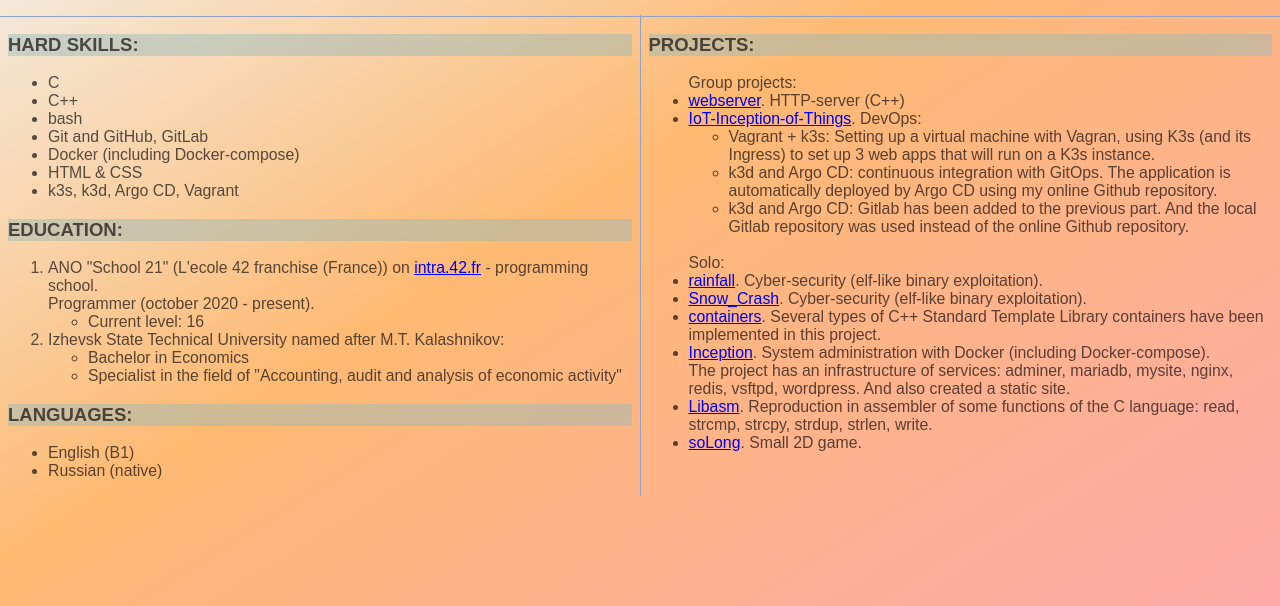
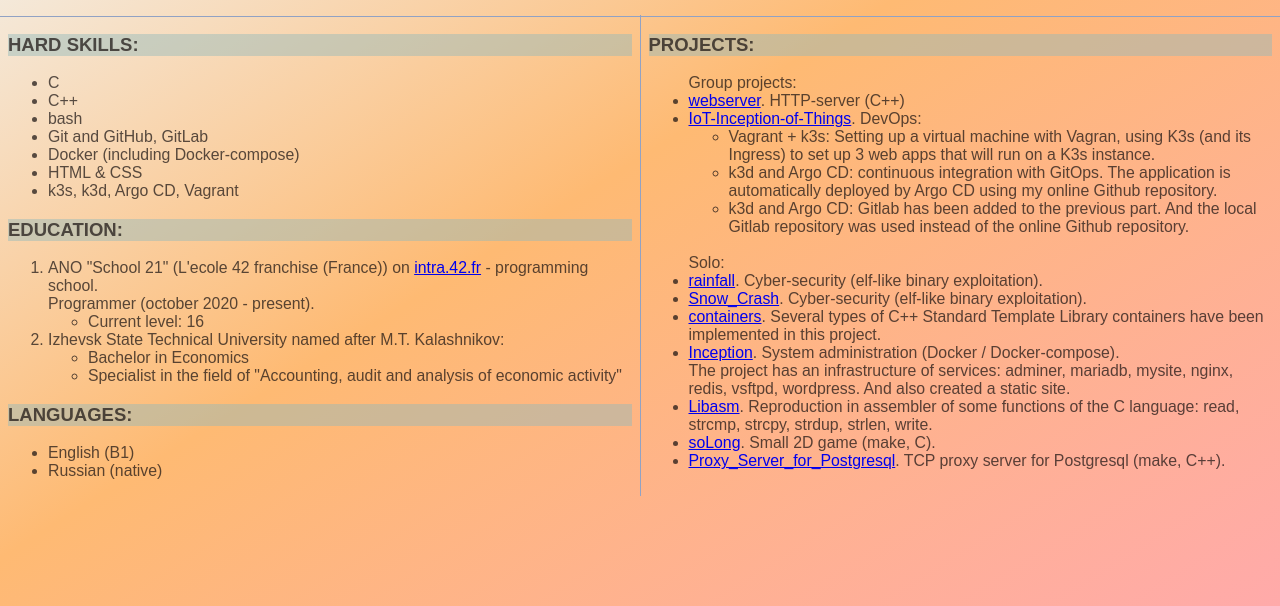
Before and after one commit to WiccaCrow/WiccaCrow.github.io, a plain HTML site: page resume_en.html in a window 1280 px wide. Shown: the part 194-800 px from the top of the page. Drawn offline with nearby package versions, Linux system fonts and the light colour scheme.

Commit message:
[ADDED] Proxy_Server_for_Postgresql

```diff
--- a/resume_en.html
+++ b/resume_en.html
@@ -103,13 +103,15 @@
                         <li><a href="https://github.com/WiccaCrow/rainfall">rainfall</a>. Cyber-security (elf-like binary exploitation).</li>
                         <li><a href="https://github.com/WiccaCrow/Snow_Crash">Snow_Crash</a>. Cyber-security (elf-like binary exploitation).</li>
                         <li><a href="https://github.com/WiccaCrow/containers">containers</a>. Several types of C++ Standard Template Library containers have been implemented in this project.</li>
-                        <li><a href="https://github.com/WiccaCrow/Inception">Inception</a>. System administration with Docker (including Docker-compose).<br>
+                        <li><a href="https://github.com/WiccaCrow/Inception">Inception</a>. System administration (Docker / Docker-compose).<br>
                             The project has an infrastructure of services:
                             adminer, mariadb, mysite, nginx, redis, vsftpd, wordpress.
                             And also created a static site.</li>
                         <li><a href="https://github.com/WiccaCrow/Libasm">Libasm</a>. Reproduction in assembler of some functions of the C language:
                             read, strcmp, strcpy, strdup, strlen, write.
-                        <li><a href="https://github.com/WiccaCrow/soLong">soLong</a>. Small 2D game. </li>
+                        <li><a href="https://github.com/WiccaCrow/soLong">soLong</a>. Small 2D game (make, C). </li>
+                        <li><a href="https://github.com/WiccaCrow/Proxy_Server_for_Postgresql">
+                            Proxy_Server_for_Postgresql</a>. TCP proxy server for Postgresql (make, C++). </li>
                             </li>
                     </ul>
 
```
Also changed, not shown: index.html (+3 -2 lines).
